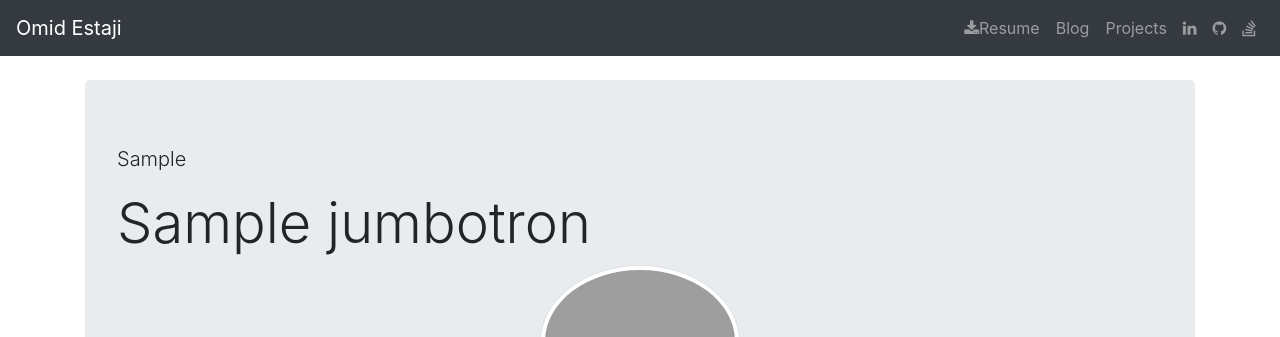
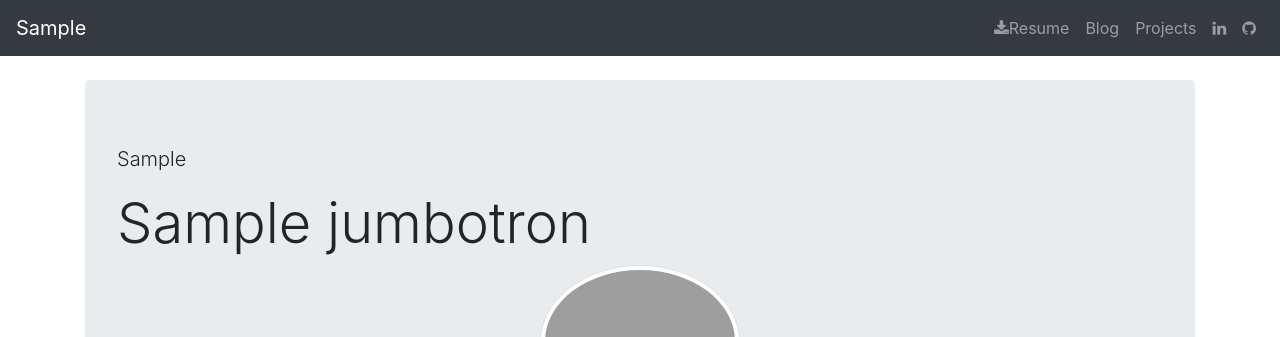
Before and after one commit to estaji/DjangoCV, a Django app: page / in a window 1280 px wide. Shown: the top 337 px of the page. Run offline with Django 3.2, Linux system fonts and the light colour scheme; tables that the repository leaves empty hold one stand-in row (values such as "Sample post"); data that the repository does not hold is empty; some libraries are stand-ins or nearby versions; grey boxes are pictures that could not be loaded.

Commit message:
Add Bar model
brand title at navbar and other URL links are member of Bar model

```diff
--- a/resume/admin.py
+++ b/resume/admin.py
@@ -1,6 +1,7 @@
 from django.contrib import admin
-from .models import Job, Education, Skill, Language, Honor, SoftSkill, Jumbotron, Seo
+from .models import Job, Education, Skill, Language, Honor, SoftSkill, Jumbotron, Seo, Bar
 
+admin.site.register(Bar)
 admin.site.register(Seo)
 admin.site.register(Jumbotron)
 admin.site.register(Job)
--- a/resume/models.py
+++ b/resume/models.py
@@ -72,3 +72,12 @@ class Seo(models.Model):
     description = models.CharField(max_length=160)
     author = models.CharField(max_length=50)
     keywords = models.CharField(max_length=100)
+
+
+class Bar(models.Model):
+    brand = models.CharField(max_length=50)
+    linkedin = models.URLField(max_length=200, default="#", blank=True)
+    github = models.URLField(max_length=200, default="#", blank=True)
+    stackexchange = models.URLField(max_length=254, default="#", blank=True)
+    instagram = models.URLField(max_length=200, default="#", blank=True)
+    twitter = models.URLField(max_length=200, default="#", blank=True)
--- a/resume/views.py
+++ b/resume/views.py
@@ -1,6 +1,6 @@
 from django.shortcuts import render
-from .models import Job, Education, Skill, Language, Honor, SoftSkill, Jumbotron, Seo
+from .models import Job, Education, Skill, Language, Honor, SoftSkill, Jumbotron, Seo, Bar
 
 
 def home(request):
-    return render(request, 'home.html', {'jobs': Job.objects, 'edus': Education.objects, 'skill': Skill.objects, 'langs': Language.objects, 'honors': Honor.objects, 'softskill': SoftSkill.objects, 'jumbotron': Jumbotron.objects.first, 'seo': Seo.objects.first})
+    return render(request, 'home.html', {'jobs': Job.objects, 'edus': Education.objects, 'skill': Skill.objects, 'langs': Language.objects, 'honors': Honor.objects, 'softskill': SoftSkill.objects, 'jumbotron': Jumbotron.objects.first, 'seo': Seo.objects.first, 'bar': Bar.objects.first})
--- a/templates/base.html
+++ b/templates/base.html
@@ -21,7 +21,7 @@
 
     <body>
         <nav class="navbar navbar-expand-md sticky-top navbar-dark bg-dark mb-4">
-            <a class="navbar-brand" href="{% url 'home' %}">Omid Estaji</a>
+            <a class="navbar-brand" href="{% url 'home' %}">{{ bar.brand }}</a>
             <button class="navbar-toggler" type="button" data-toggle="collapse" data-target="#navbarCollapse" aria-controls="navbarCollapse" aria-expanded="false" aria-label="Toggle navigation">
                 <span class="navbar-toggler-icon"></span>
             </button>
@@ -37,13 +37,10 @@
                         <a class="nav-link" href="#">Projects</a>
                     </li>
                     <li class="nav-item">
-                        <a class="nav-link" href="http://www.linkedin.com/in/omid-estaji/" target="_blank"><i class="fa fa-linkedin" aria-hidden="true"></i></a>
+                        <a class="nav-link" href="{{ bar.linkedin }}" target="_blank"><i class="fa fa-linkedin" aria-hidden="true"></i></a>
                     </li>
                     <li class="nav-item">
-                        <a class="nav-link" href="http://github.com/estaji" target="_blank"><i class="fa fa-github" aria-hidden="true"></i></a>
-                    </li>
-                    <li class="nav-item">
-                        <a class="nav-link" href="http://stackexchange.com/users/10058818/omid-estaji" target="_blank"><i class="fa fa-stack-overflow" aria-hidden="true"></i></a>
+                        <a class="nav-link" href="{{ bar.github }}" target="_blank"><i class="fa fa-github" aria-hidden="true"></i></a>
                     </li>
                 </ul>
             </div>
@@ -55,12 +52,12 @@
         <footer class="text-muted">
             </br>
             <div class="container text-center">
-                <a href="mailto:estaji.work@gmail.com" target="_blank"><i class="fa fa-envelope fa-2x" style="color:gray" aria-hidden="true"></i></a>
-                <a href="http://www.linkedin.com/in/omid-estaji/" target="_blank"><i class="fa fa-linkedin-square fa-2x" style="color:gray" aria-hidden="true"></i></a>
-                <a href="http://github.com/estaji" target="_blank"><i class="fa fa-github-square fa-2x" style="color:gray" aria-hidden="true"></i></a>
-                <a href="http://stackexchange.com/users/10058818/omid-estaji?tab=accounts" target="_blank"><i class="fa fa-stack-exchange fa-2x" style="color:gray" aria-hidden="true"></i></a>
-                <a href="http://instagram.com/oestaji" target="_blank"><i class="fa fa-instagram fa-2x" style="color:gray" aria-hidden="true"></i></a>
-                <a href="#" target="_blank"><i class="fa fa-twitter-square fa-2x" style="color:gray" aria-hidden="true"></i></a>
+                <a href="mailto:{{ jumbotron.email }}" target="_blank"><i class="fa fa-envelope fa-2x" style="color:gray" aria-hidden="true"></i></a>
+                <a href="{{ bar.linkedin }}" target="_blank"><i class="fa fa-linkedin-square fa-2x" style="color:gray" aria-hidden="true"></i></a>
+                <a href="{{ bar.github }}" target="_blank"><i class="fa fa-github-square fa-2x" style="color:gray" aria-hidden="true"></i></a>
+                <a href="{{ bar.stackexchange }}" target="_blank"><i class="fa fa-stack-exchange fa-2x" style="color:gray" aria-hidden="true"></i></a>
+                <a href="{{ bar.instagram }}" target="_blank"><i class="fa fa-instagram fa-2x" style="color:gray" aria-hidden="true"></i></a>
+                <a href="{{ bar.twitter }}" target="_blank"><i class="fa fa-twitter-square fa-2x" style="color:gray" aria-hidden="true"></i></a>
                 <p><i class="fa fa-copyright" aria-hidden="true"></i> Omid Estaji {% now "Y" %}</p>
             </div>
         </footer>
```
Also changed, not shown: resume/migrations/0004_bar.py (added), resume/migrations/0005_auto_20200914_1525.py (added), resume/migrations/0006_auto_20200914_1532.py (added).
